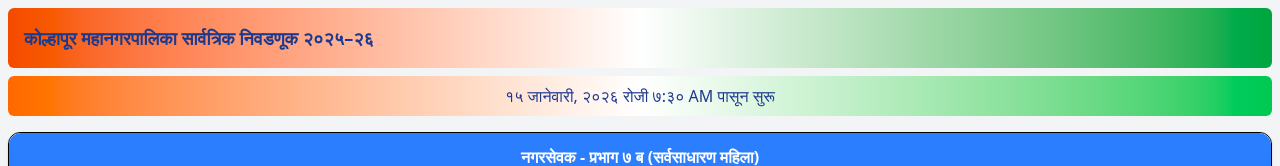
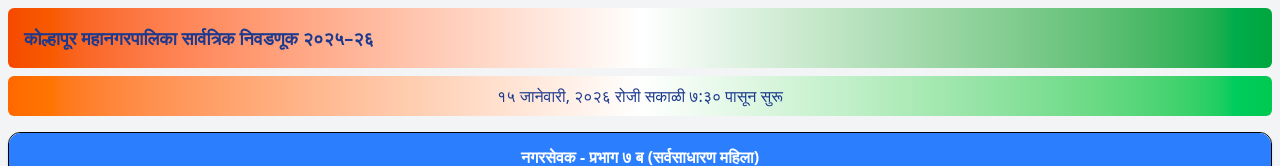
Before and after one commit to APG9559/Vote-demo, a React (Vite) app: page / in a window 1280 px wide. Shown: the top 166 px of the page. Built offline with nearby package versions, Linux system fonts and the light colour scheme; no server answers.

Commit message:
TEXT CHANGE

```diff
--- a/src/pages/UmaBansode.jsx
+++ b/src/pages/UmaBansode.jsx
@@ -69,7 +69,7 @@
 
       {/* Notice */}
       <div className="text-center mt-2 p-2 rounded-md font-medium text-blue-900 bg-gradient-to-r from-orange-500 via-white to-green-500">
-        १५ जानेवारी, २०२६ रोजी ७:३० AM पासून सुरू
+        १५ जानेवारी, २०२६ रोजी सकाळी ७:३० पासून सुरू
       </div>
 
       {/* Table */}
```
